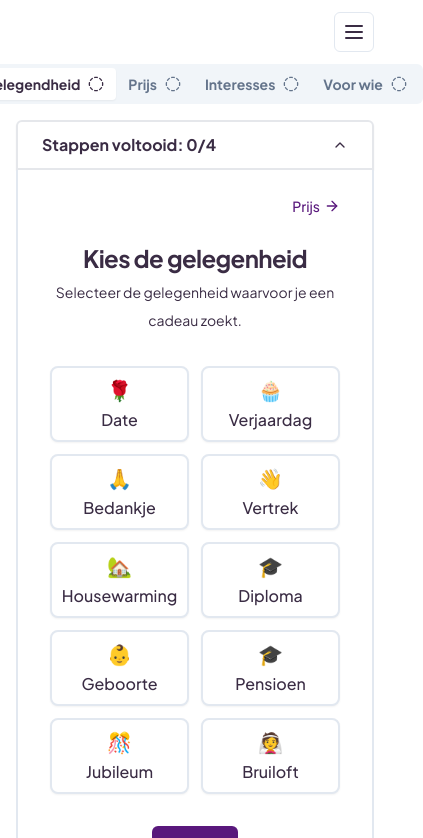
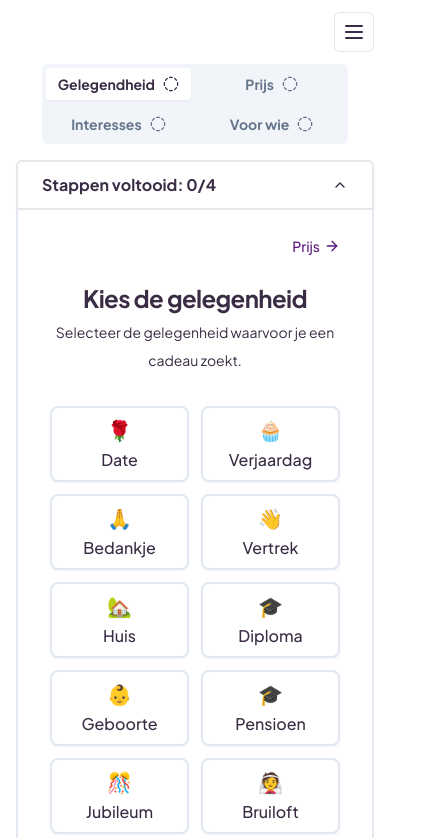
Before and after one commit to TristanVarewijck/zoekhetbestecadeau, a Next.js app: page /finder in a window 390 px wide. Shown: the top 838 px of the page, 423 px wide, since content can reach past the window. Built offline with nearby package versions, Linux system fonts and the light colour scheme.

Commit message:
fix: /finder is all responsive

```diff
--- a/app/finder/page.tsx
+++ b/app/finder/page.tsx
@@ -45,7 +45,10 @@ export default function Finder() {
   }, []);
 
   return (
-    <main>
+    <main
+      // hide scrollbar
+      style={{ overflow: "hidden" }}
+    >
       <SectionLayout bgColor="white">
         <SearchMerged showResults={true} query={query} setQuery={setQuery} />
       </SectionLayout>
--- a/blocks/searchCta.tsx
+++ b/blocks/searchCta.tsx
@@ -220,7 +220,7 @@ const SearchCta = ({
 
       {currentStep === 5 && (
         <AlertDialog>
-          <AlertDialogTrigger>
+          <AlertDialogTrigger asChild>
             <Button variant="outline" className="mx-auto">
               <ListRestart size={16} className="mr-1" />
               Filters resetten en opnieuw beginnen
@@ -240,24 +240,24 @@ const SearchCta = ({
                 {/* en wishlist. */}
               </AlertDialogDescription>
             </AlertDialogHeader>
-            <AlertDialogFooter>
-              <div
-                className="flex items-center flex-row-reverse justify-between gap-3"
-                style={{ width: "100%" }}
+            <AlertDialogFooter
+              className="flex flex-col-reverse items-center md:flex-row  justify-start gap-2"
+              style={{
+                justifyContent: "space-between",
+              }}
             >
-                <AlertDialogAction>
-                  <span className="flex items-center gap-1">
-                    <Route size={16} />
-                    <span>Zelf navigeren</span>
-                  </span>
-                </AlertDialogAction>
               <CountdownCancel
                 isTimerActive={isTimerActive}
                 setIsTimerActive={setIsTimerActive}
                 setCancelCounter={setCancelCounter}
                 cancelCounter={cancelCounter}
               />
-              </div>
+              <AlertDialogAction>
+                <span className="flex items-center gap-1">
+                  <Route size={16} />
+                  <span>Zelf navigeren!</span>
+                </span>
+              </AlertDialogAction>
             </AlertDialogFooter>
           </AlertDialogContent>
         </AlertDialog>
--- a/blocks/searchMerged.tsx
+++ b/blocks/searchMerged.tsx
@@ -99,12 +99,15 @@ const SearchMerged = ({ showResults, query, setQuery }: SearchMergedProps) => {
               setCurrentStep(currentStep?.step || 1);
             }}
           >
-            <TabsList>
+            <TabsList className={`w-full h-auto overflow-auto`}>
+              <div className={`grid grid-cols-2 gap-2 md:flex md:flex-row`}>
                 {questions.map((question) => (
                   <TabsTrigger
                     key={question.step}
                     value={question.questionType}
-                  className={`${question.step === 5 && "hidden"}`}
+                    className={` flex items-start justify-center w-full h-full ${
+                      question.step === 5 && "hidden"
+                    }`}
                   >
                     <span
                       className="w-full h-full text-center font-bold
@@ -122,6 +125,7 @@ const SearchMerged = ({ showResults, query, setQuery }: SearchMergedProps) => {
                     </span>
                   </TabsTrigger>
                 ))}
+              </div>
             </TabsList>
           </Tabs>
 
--- a/components/custom/checkboxTabs.tsx
+++ b/components/custom/checkboxTabs.tsx
@@ -49,7 +49,7 @@ const CheckboxTabs = ({
       <div className="grid grid-cols-2 lg:grid-cols-3 gap-3">
         {checkBoxDataSet.map((data) => (
           <div
-            className={`flex gap-1 w-full items-center flex-col sm:flex-row-reverse justify-between p-2 shadow-sm border-2 cursor-pointer ease-in-out duration-150 rounded-lg ${
+            className={`flex gap-1 w-auto items-center flex-col sm:flex-row-reverse justify-between px-4 py-2 shadow-sm border-2 cursor-pointer ease-in-out duration-150 rounded-lg ${
               selectedOptions.includes(data.id)
                 ? "bg-primary text-white"
                 : "bg-white"
--- a/components/custom/rangeSlider/index.tsx
+++ b/components/custom/rangeSlider/index.tsx
@@ -110,18 +110,18 @@ const RangeSlider = ({
                 }));
               maxValRef.current = value;
             }}
-            className="thumb thumb--right absolute  w-[300px] xs:w-[350px] md:w-[500px] h-0 outline-none"
+            className="thumb thumb--right absolute w-[275px] xs:w-[350px] md:w-[500px] h-0 outline-none"
           />
-          <div className="relative  w-[300px] xs:w-[350px] md:w-[500px]">
+          <div className="relative  w-[275px] xs:w-[350px] md:w-[500px]">
             <div className="absolute w-full h-[12px] bg-gray-300 rounded z-[1]" />
             <div
               ref={range}
               className="absolute h-[12px] bg-[hsl(var(--primary))] rounded z-[2]"
             />
-            <div className="absolute left-0 mt-[16px] font-semibold">
+            <div className="absolute left-0 mt-[16px] font-semibold text-lg">
               <span>€{min} 💵</span>
             </div>
-            <div className="absolute right-0 mt-[16px] font-semibold ">
+            <div className="absolute right-0 mt-[16px] font-semibold text-lg ">
               <span>€{max} 💰</span>
             </div>
           </div>
--- a/json/occasions.json
+++ b/json/occasions.json
@@ -21,8 +21,8 @@
   },
   {
     "icon": "🏡",
-    "name": "Housewarming",
-    "id": "housewarming"
+    "name": "Huis",
+    "id": "huis"
   },
   {
     "icon": "🎓",
```
Lines whose indentation alone changed are shown as unchanged.
